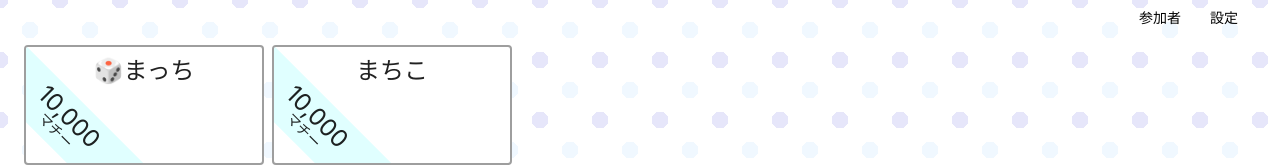
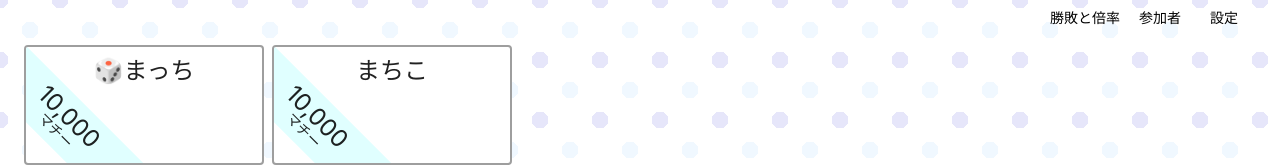
Before and after one commit to TTouka/ohamacheelo, a React (Create React App) app: page / in a window 1280 px wide. Shown: the top 167 px of the page. Built offline with nearby package versions, Linux system fonts and the light colour scheme.

Commit message:
add a link to hands table

```diff
--- a/src/Ohama/Board.js
+++ b/src/Ohama/Board.js
@@ -38,6 +38,14 @@ function Board() {
   return (
     <Container maxWidth="xl">
       <Box textAlign="right" marginBottom={1} position="sticky" top={0}>
+        <Button
+          variant="text"
+          color="inherit"
+          href="https://docs.google.com/spreadsheets/d/e/2PACX-1vQJ_BqmPGmMc6R9VirLqKB8CIrLNkmX4gzSQioqej9Vy5osVn11qE8ie5ExX03XJh5f3dGwwuPwTdRz/pubhtml?gid=0&single=true"
+          target="_blank"
+        >
+          勝敗と倍率
+        </Button>
         <Button
           variant="text"
           color="inherit"
```
